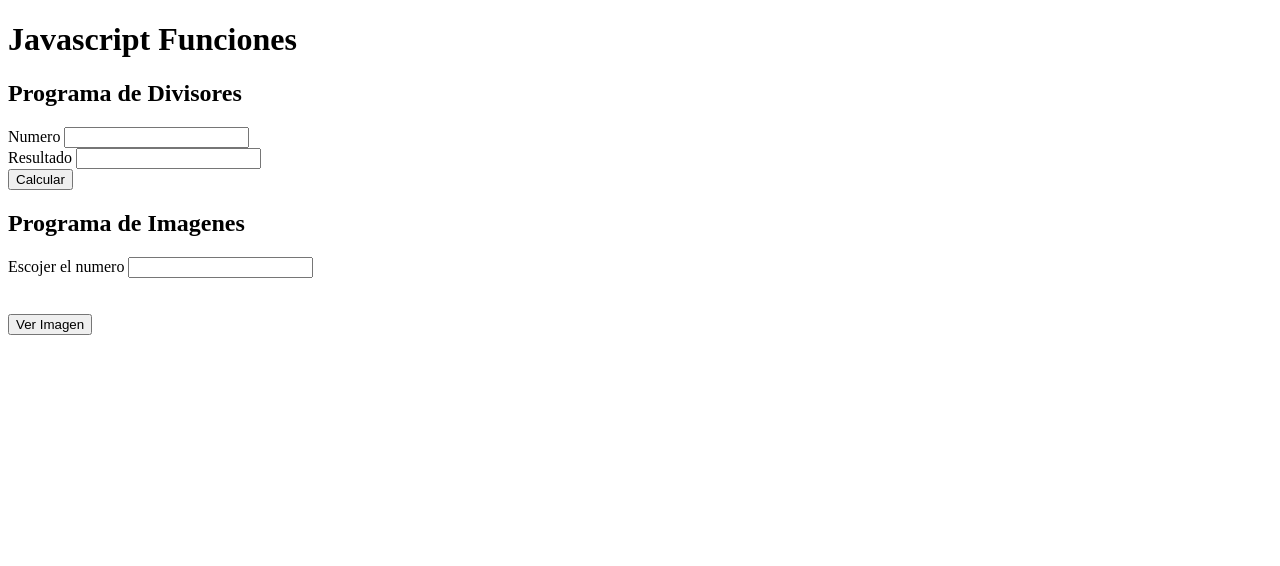
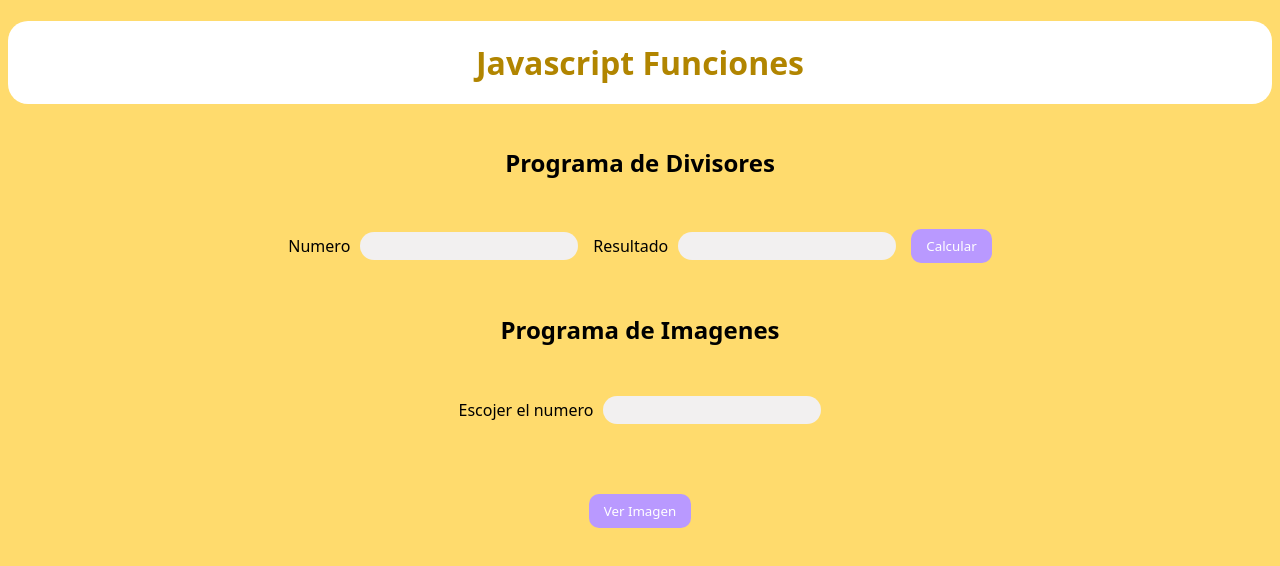
Before and after one commit to jairyanez/fundamentosWeb52, a plain HTML site: page html/js4.html in a window 1280 px wide. Drawn offline with Linux system fonts and the light colour scheme; the site is published under a folder, as on GitHub Pages, so addresses that start at the root find nothing.

Commit message:
Correcion link Css JS4

```diff
--- a/html/js4.html
+++ b/html/js4.html
@@ -4,7 +4,7 @@
     <meta charset="UTF-8">
     <meta http-equiv="X-UA-Compatible" content="IE=edge">
     <meta name="viewport" content="width=device-width, initial-scale=1.0">
-    <link rel="stylesheet" href="/css/js4.css">
+    <link rel="stylesheet" href="../css/js4.css">
     <title>Javascript 4</title>
 </head>
 <body>
```
